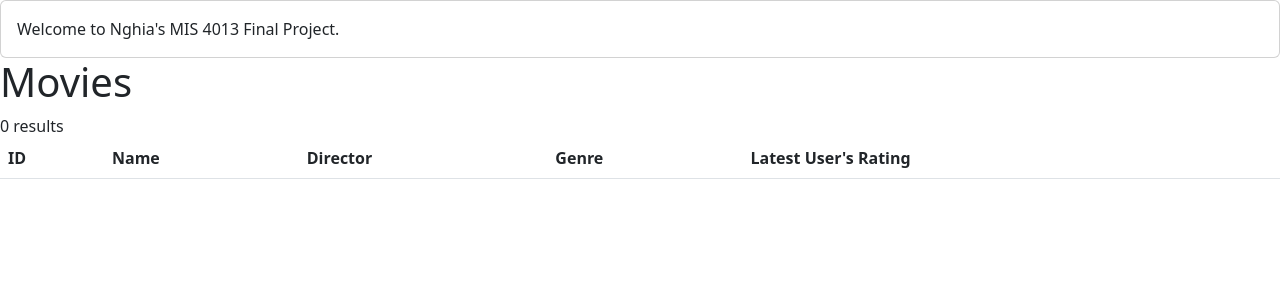
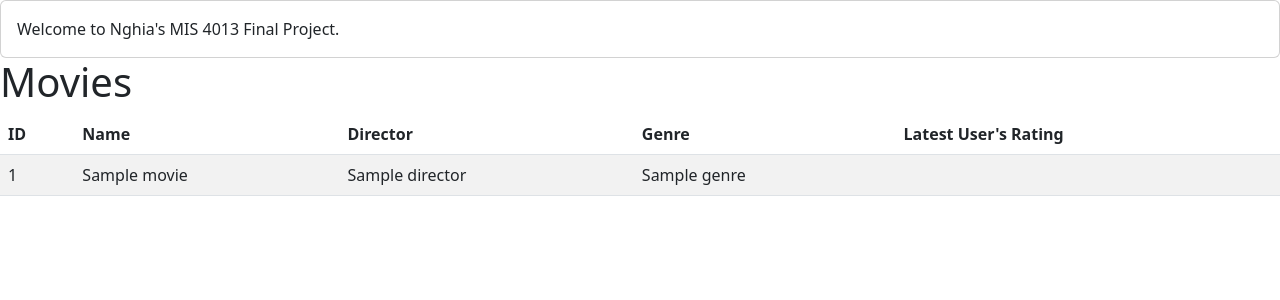
Before and after one commit to Courdias/MIS-4013-FinalProject, a PHP site: page /movie.php in a window 1280 px wide. Shown: the part 80-380 px from the top of the page. Run offline with PHP 8.4, Linux system fonts and the light colour scheme; tables that the repository leaves empty or names only in its code hold one stand-in row (values such as "Sample post"); data that the repository does not hold is empty.

Commit message:
Update movie.php

```diff
--- a/movie.php
+++ b/movie.php
@@ -24,7 +24,7 @@ $conn = new mysqli($servername, $username, $password, $dbname);
 if ($conn->connect_error) {
   die("Connection failed: " . $conn->connect_error);
 }
-$sql = "select movie_id, movie_name, movie_rating d.director_name, g.genre_name from movie m join director d on d.director_id = m.director_id join genre g on g.genre_id = m.genre_id";
+$sql = "select movie_id, movie_name,  d.director_name, g.genre_name from movie m join director d on d.director_id = m.director_id join genre g on g.genre_id = m.genre_id";
 $result = $conn->query($sql);
 if ($result->num_rows > 0) {
   // output data of each row
```
